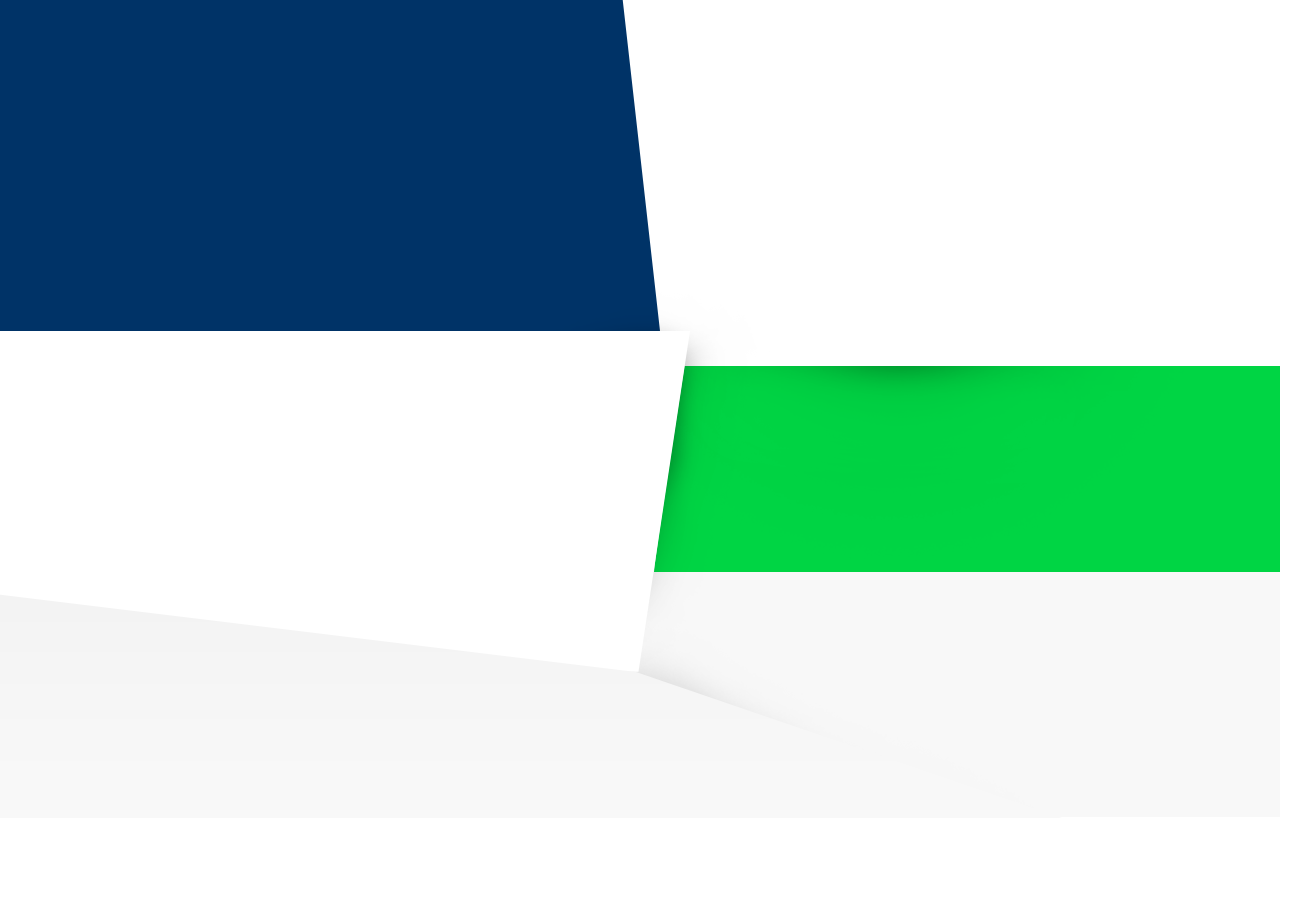
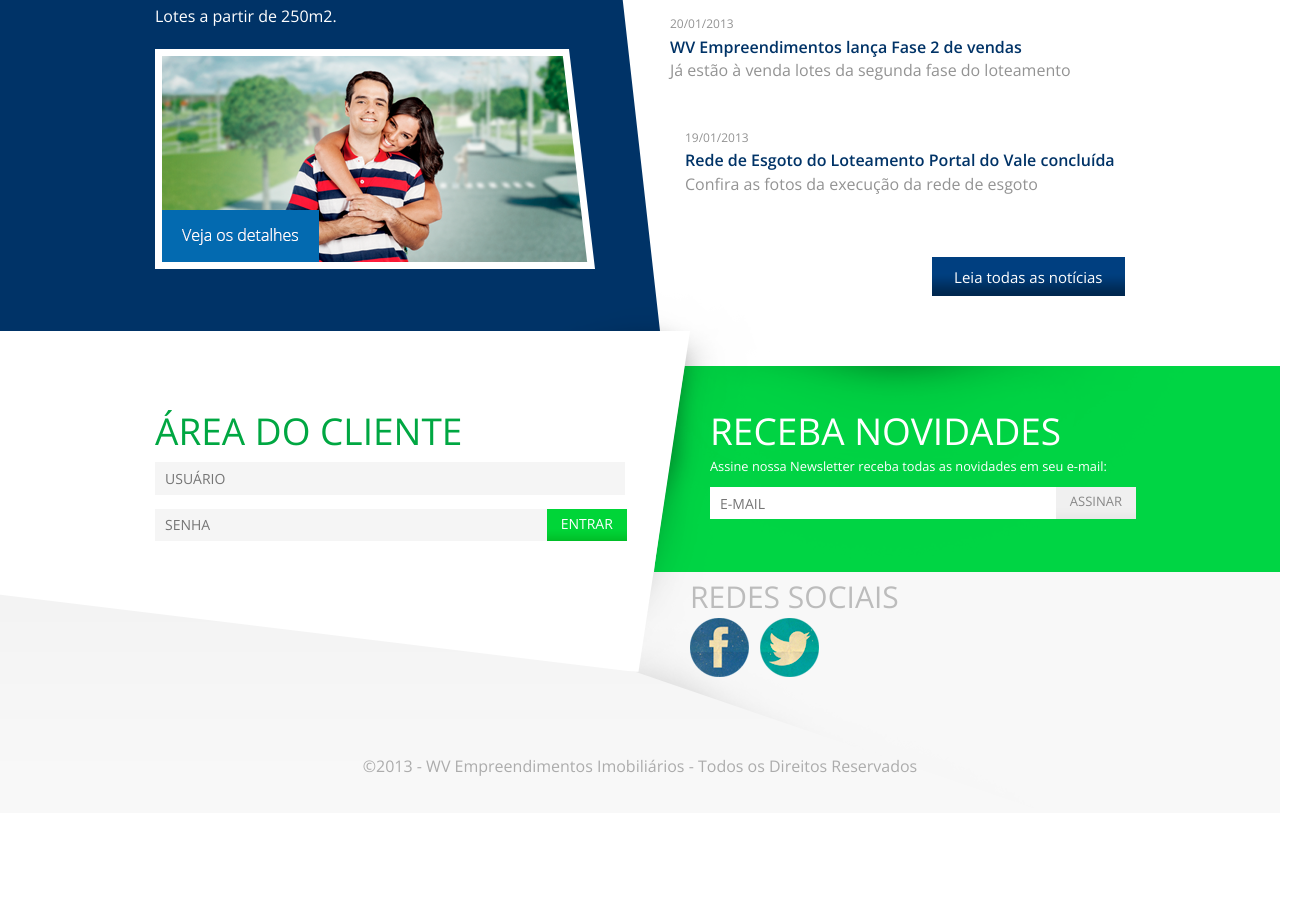
Before and after one commit to otaleonardo/wv-empreendimentos, a plain HTML site: page html/index.html in a window 1280 px wide. Shown: the part 529-1452 px from the top of the page, 1316 px wide, since content can reach past the window. After the commit the page ends 1342 px from the top, so only its background shows below. Drawn offline with nearby package versions, Linux system fonts and the light colour scheme.

Commit message:
Commit final de alterações do dia 06/05/2013

```diff
--- a/html/css/foundation.css
+++ b/html/css/foundation.css
@@ -4000,14 +4000,22 @@ a.th {
 /*====================================
 Customize
 ====================================*/
+body{font-family: 'Open Sans', sans-serif; font-weight: 300;}
+h1, h2, h3, h4, h5, h6{ font-weight: normal; padding: 0; margin: 0; font-family: 'Open Sans', sans-serif; font-weight: 300; }
+p{font-family: 'Open Sans', sans-serif; font-weight: 300; }
+
+.btn{ border: none; font-family: 'Open Sans', sans-serif; font-weight: 300; box-shadow: none;}
+.btn-leia-mais{ background: url(../img/bg-btn-leia-mais.png) repeat;}
+.btn-entrar{ background: url(../img/bg-btn-area-cliente.png) repeat;}
+.btn-assinar{ background: url(../img/bg-btn-newsletter.png) repeat;}
+
+.wrap{ height: 1342px; overflow: hidden;}
+
 .wrap-header{ background: url(../img/bg-header.png) top center no-repeat; z-index: 9; height: 178px; }
 
-header { }
-
-header h1{ width: 178px; height: 133px; float: left; margin: 15px 95px 0 0; padding: 0; text-indent: -9999px; background: url(../img/logo-wv-empreendimentos.png) no-repeat;}
+header h1{ width: 178px; height: 133px; float: left; margin: 15px 92px 0 0; padding: 0; text-indent: -9999px; background: url(../img/logo-wv-empreendimentos.png) no-repeat;}
 
 header nav{ margin: 15px 0 36px 0; padding: 0; float: left;  }
-header nav ul{ }
 header nav ul li{ float: left; list-style-type: none; margin: 0 28px 0 0;  }
 header nav ul li a{ color: #fff; font-weight: 300; font-family: 'Open Sans', sans-serif; font-size: .8em; }
 
@@ -4015,9 +4023,39 @@ header .envie { float: left; margin: 0 100px 0 0; padding: 0;}
 header .envie a{text-indent: -9999px; display: block; height: 22px; float: left;}
 header .envie .email{ background: url(../img/ico-envie-email.png) no-repeat; width:142px; margin-right: 60px; }
 header .envie .amigo{ background: url(../img/ico-envie-para-um-amigo.png) no-repeat; width:163px; }
-
-header .contatos{ color: #fff; text-align: center; font-size: .8em; font-weight: 300; font-family: 'Open Sans', sans-serif; }
-
-.wrap-destaque-content-footer{ position: relative; padding: 0; top: -178px;}
-
-.wrap-content-footer{ background: url(../img/bg-content-footer.png) top center no-repeat; height: 1100px; position: relative; top:-204px; z-index: 7; }
+header .contatos{ color: #fff; text-align: center; font-size: .8em;  }
+
+.wrap-destaque-content-footer{ position: relative; padding: 0; top: -178px; margin: 0;}
+
+.wrap-content-footer{ background: url(../img/bg-content-footer.png) center top no-repeat; height: 1100px; position: relative; top:-204px; padding-top: 204px; z-index: 7; }
+.wrap-content-footer .box-institucional{  color: #fff; float: left; }
+.wrap-content-footer .box-institucional h2, .wrap-content-footer .box-noticias h2{ color: #fff;  font-size: 40px;  }
+
+.wrap-content-footer .box-noticias{ margin: 0 0 90px 0;}
+.wrap-content-footer .box-noticias h2{  color: #003367; margin-bottom: 25px; margin: 7px 0 25px 0; }
+.wrap-content-footer .box-noticias ul li { list-style: none; padding-bottom: 20px; }
+.wrap-content-footer .box-noticias ul li.not1 { padding-left: 15px;}
+.wrap-content-footer .box-noticias ul li.not2 { padding-left: 30px;}
+.wrap-content-footer .box-noticias ul li span{ font-size: 12px; color: #939393;  }
+.wrap-content-footer .box-noticias ul li h3{ font-size: 16px; font-weight: 600; color: #003367; }
+.wrap-content-footer .box-noticias ul li p{ color: #939393; font-weight: 300;   }
+.wrap-content-footer .btn-leia-mais{ float: right; font-weight: 300; font-size: 15px;}
+
+.wrap-content-footer .box-area-cliente h2{ color: #00a742; font-family: 'Open Sans', sans-serif; font-weight: 300; margin: 0 0 6px 0; }
+.wrap-content-footer .box-area-cliente .btn-entrar{ background: url(../img/bg-btn-area-cliente.png) repeat; padding: 7px 14px 9px; height: 32px; color: #fff; }
+.wrap-content-footer .box-area-cliente input{ background: #f5f5f5; border: none; box-shadow: none; color: #666; font-size: 14px; font-weight: 300; padding: 10px;}
+
+.wrap-content-footer .box-newsletter{ padding-left: 70px; margin-bottom: 25px; }
+.wrap-content-footer .box-newsletter h2{ color: #fff;  }
+.wrap-content-footer .box-newsletter p{ color: #fff; font-size: .8em; margin-bottom: 10px; }
+.wrap-content-footer .box-newsletter .btn-assinar{ padding: 7px 14px 9px; height: 32px; color: #888; font-size: 13px;}
+.wrap-content-footer .box-newsletter input{  box-shadow: none; border: none; font-size: 14px; font-weight: 300; padding: 10px;}
+
+.wrap-content-footer .box-redes-sociais{ padding-left: 50px; margin-bottom: 80px; }
+.wrap-content-footer .box-redes-sociais h2{ font-size: 30px; color: #bcbcbc; }
+.wrap-content-footer .box-redes-sociais .ico{  }
+.wrap-content-footer .box-redes-sociais .ico a{ text-indent: -99999px; background: url(../img/sprite-social-media.png) no-repeat; width:60px; height: 60px; display: block; float: left; margin-right:10px; }
+.wrap-content-footer .box-redes-sociais .ico a.facebook{ background-position: 0 0; }
+.wrap-content-footer .box-redes-sociais .ico a.twitter{ background-position: -75px 0; }
+
+.wrap-content-footer footer{ text-align: center; color: #acacac;}
--- a/html/index.html
+++ b/html/index.html
@@ -33,7 +33,7 @@
 
 </head>
 <body>
-
+<div class="wrap">
 	<div class="columns wrap-header">
 		<div class="row">
 	  		<header class="small-12 columns header">
@@ -79,10 +79,86 @@
 		  </ul>
 		</div>
 
-	<div class="columns wrap-content-footer"></div>
+		<div class="columns wrap-content-footer">
+			<div class="row">
+				<div class="small-6 columns box-institucional">
+					<h2>PORTAL DO VALE</h2>
+					<p>Relize seu sonho e faça um excelente negócio. <br />Lotes a partir de 250m2.</p>
+					<a href=""><img src="img/img1-destaque-box-institucional.png"></a>
+				</div>
+				<div class="small-6 columns box-noticias">
+					<h2>NOTÍCIAS</h2>
+					<ul>
+						<li class="not1">
+							<a href="">
+								<span>20/01/2013</span>
+								<h3>WV Empreendimentos lança Fase 2 de vendas</h3>
+								<p>Já estão à venda lotes da segunda fase do loteamento</p>
+							</a>
+						</li>
+						<li class="not2">
+							<a href="">
+								<span>19/01/2013</span>
+								<h3>Rede de Esgoto do Loteamento Portal do Vale concluída</h3>
+								<p>Confira as fotos da execução da rede de esgoto</p>
+							</a>
+						</li>
+					</ul>
+					<a href="#" class="button btn btn-leia-mais">Leia todas as notícias</a>
+				</div>
+				<div class="small-6 columns box-area-cliente">
+					<h2>ÁREA DO CLIENTE</h2>
+					<form>
+					    <div class="row">
+					      <div class="large-12 columns">
+					        <input type="text" placeholder="USUÁRIO">
+
+							<div class="row collapse">
+						        <div class="small-10 columns">
+						          <input type="text" placeholder="SENHA">
+						        </div>
+						        <div class="small-2 columns">
+						          <input class="button btn btn-entrar" type="submit" value="ENTRAR">
+						        </div>
+						    </div>
+
+					      </div>
+					    </div>
+					</form>
+				</div>
+				<div class="small-6 columns box-newsletter">
+					<h2>RECEBA NOVIDADES</h2>
+					<p>Assine nossa Newsletter receba todas as novidades em seu e-mail:</p>
+					<form>
+					    <div class="row">
+					      <div class="large-12 columns">
+							<div class="row collapse">
+						        <div class="small-10 columns">
+						          <input type="text" placeholder="E-MAIL">
+						        </div>
+						        <div class="small-2 columns">
+						          <input class="button btn btn-assinar" type="submit" value="ASSINAR">
+						        </div>
+						    </div>
+					      </div>
+					    </div>
+					</form>
+				</div>
+				<div class="small-6 columns box-redes-sociais">
+					<h2>REDES SOCIAIS</h2>
+					<div class="ico">
+						<a href="#" class="facebook">Facebook</a>
+						<a href="#" class="twitter">Twitter</a>
+					</div>
+				</div>
+			</div>
+
+			<footer>©2013 - WV Empreendimentos Imobiliários - Todos os Direitos Reservados</footer>
 
 		</div>
 
+	</div>
+</div>
 
   <script>
   document.write('<script src=' +
```
Also changed, not shown: html/img/bg-btn-area-cliente.png (added), html/img/bg-btn-leia-mais.png (added), html/img/bg-btn-newsletter.png (added), html/img/img1-destaque-box-institucional.png (added), html/img/sprite-social-media.png (added). Lines whose indentation alone changed are shown as unchanged.
